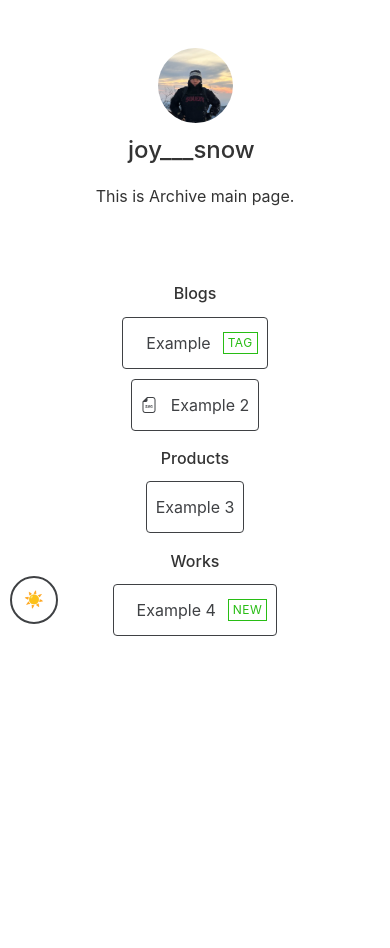
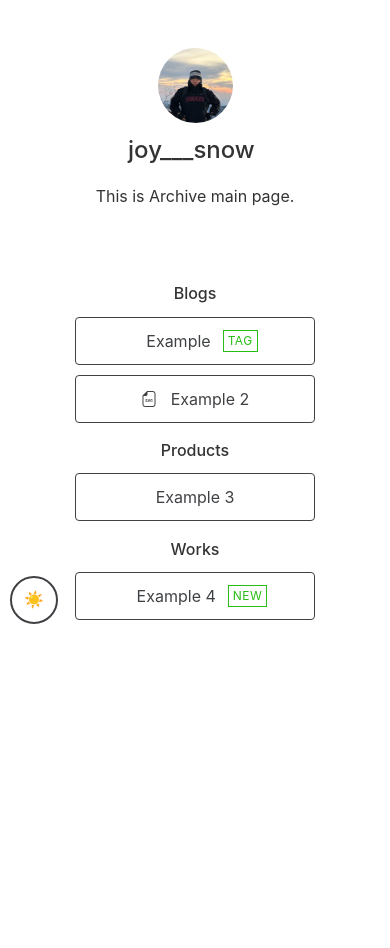
Before and after one commit to thumbho/reference.github.io, a Jekyll site: the page built from index.html, in a window 390 px wide. Built offline with Jekyll 4.4.1, drawn with Linux system fonts in a browser that asks for light colours; nearby versions of some CDN libraries.

Commit message:
Update style.css

```diff
--- a/assets/style.css
+++ b/assets/style.css
@@ -366,50 +366,58 @@ footer {
   border: 2px solid var(--color-grey) !important;
 }
 
-/* 공통 버튼 크기 (원하는 값으로만 바꿔도 됨) */
-:root {
+/* ===== [최종본] 버튼 동일 크기 강제 ===== */
+:root{
   --btn-w: 240px;   /* 공통 너비 */
   --btn-h: 48px;    /* 공통 높이 */
   --btn-gap: .6rem; /* 아이콘-텍스트 간격 */
 }
 
-/* 버튼을 동일한 사각형으로 고정 */
-.button {
-  display: inline-flex;
-  align-items: center;
-  justify-content: center;
-  gap: var(--btn-gap);
+/* 공통: 버튼을 동일한 사각형으로 고정 */
+.button{
+  display:inline-flex;
+  align-items:center;
+  justify-content:center;
+  gap:var(--btn-gap);
 
-  width: var(--btn-w);
-  height: var(--btn-h);   /* 세로 고정 */
-  padding: 0 .9rem;       /* 가로만 패딩 */
-  white-space: nowrap;    /* 두 줄 방지 */
-  overflow: hidden;
-  text-overflow: ellipsis;
+  width:var(--btn-w);
+  height:var(--btn-h);
+  min-height:var(--btn-h);
+  max-height:var(--btn-h);
+
+  padding:0 .9rem;           /* 세로는 height로만 제어 */
+  white-space:nowrap;        /* 두 줄 방지 */
+  overflow:hidden;
+  text-overflow:ellipsis;
+  line-height:1;             /* iOS 글자 확대로 높이 흔들림 방지 */
+  box-sizing:border-box;
 }
 
-/* col 이 늘어나지 않게(내용폭만 차지) + 중앙 정렬 */
-.row { justify-content: center; }
-.col, .col.link { flex: 0 0 auto; }
+/* 행/열 정렬: 콘텐츠만 차지 + 중앙 */
+.row{ justify-content:center; }
+.col, .col.link{ flex:0 0 auto; }
 
-/* 템플릿에서 inline width가 있어도 우리 규칙이 이기도록 */
-.button[style*="width"] { width: var(--btn-w) !important; }
+/* 템플릿이 인라인 width를 줘도 무시 */
+.button[style*="width"]{ width:var(--btn-w) !important; }
 
-/* 아이콘/커스텀 아이콘은 크기 고정(줄 높이 영향 최소화) */
+/* 내부 요소 줄높이 고정(모바일 Safari 높이 튐 방지) */
+.button *{ line-height:1; }
+
+/* 아이콘 크기를 1em로 고정 */
 .iconify-inline,
-.custom-icon { flex: 0 0 auto; }
+.custom-icon{ flex:0 0 auto; }
+.custom-icon svg{ width:1em; height:1em; vertical-align:-0.125em; }
 
 /* TAG 배지 여백만 살짝 */
-.button .tag { margin-left: .75rem; }
+.button .tag{ margin-left:.75rem; }
 
-/* 다크모드 테두리 보정 (선택) */
-#theme-switch.bd-primary {
-  border: 2px solid var(--color-grey) !important;
+/* (선택) 다크모드 스위치 테두리 */
+#theme-switch.bd-primary{ border:2px solid var(--color-grey) !important; }
+
+/* 📱모바일에서도 'PC와 동일 크기' 유지
+   => width:100%로 바꾸지 않음! 높이도 동일 유지 */
+@media screen and (max-width:599px){
+  :root{ --btn-h:48px; }     /* 필요시 48px 그대로 유지 */
+  .button,
+  .button[style*="width"]{ width:var(--btn-w) !important; }
 }
-
-/* 모바일에선 꽉 차게(선택) */
-@media screen and (max-width: 599px) {
-  .button,
-  .button[style*="width"] { width: 100% !important; }
-  :root { --btn-h: 52px; } /* 터치 영역 살짝 키움 */
-}
```
